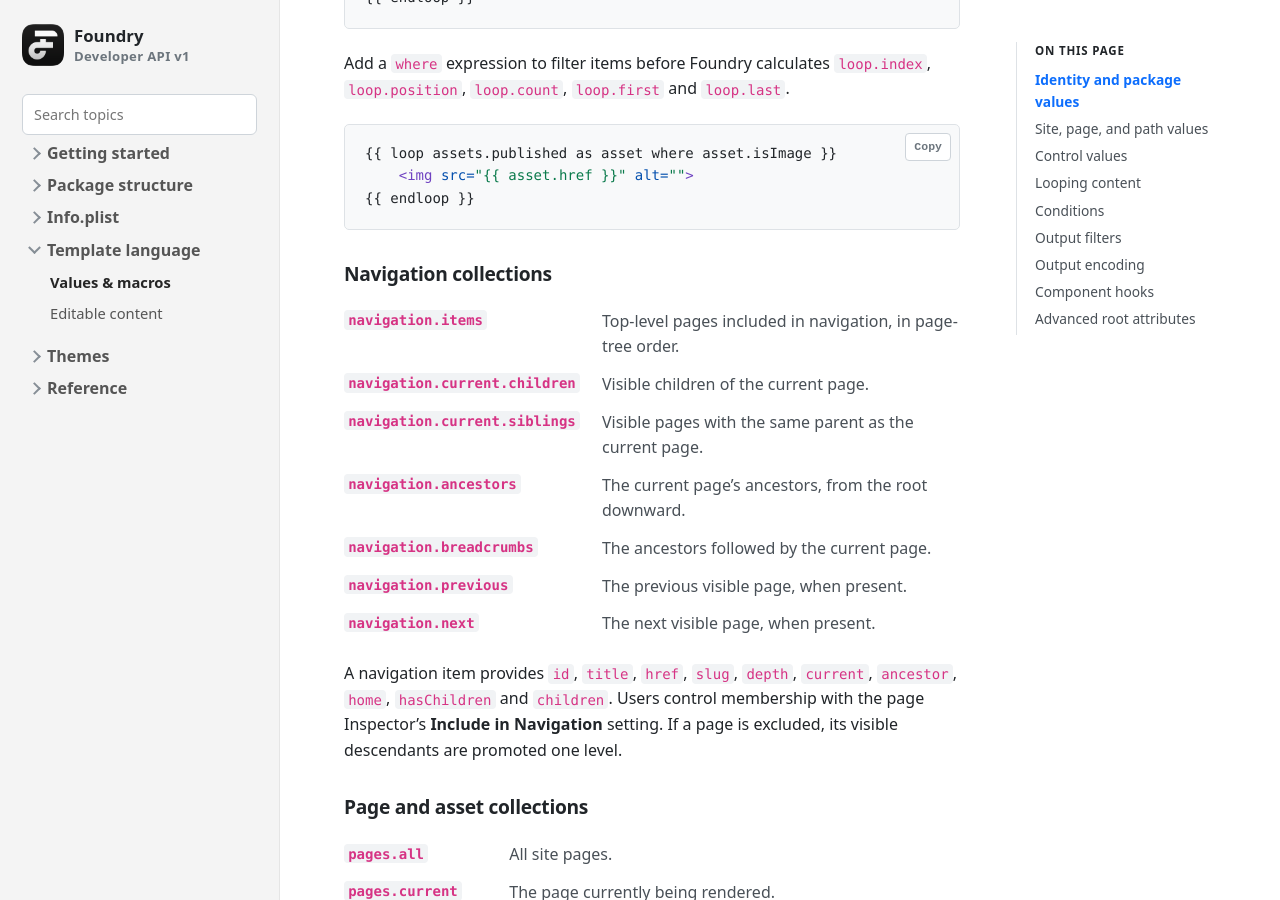
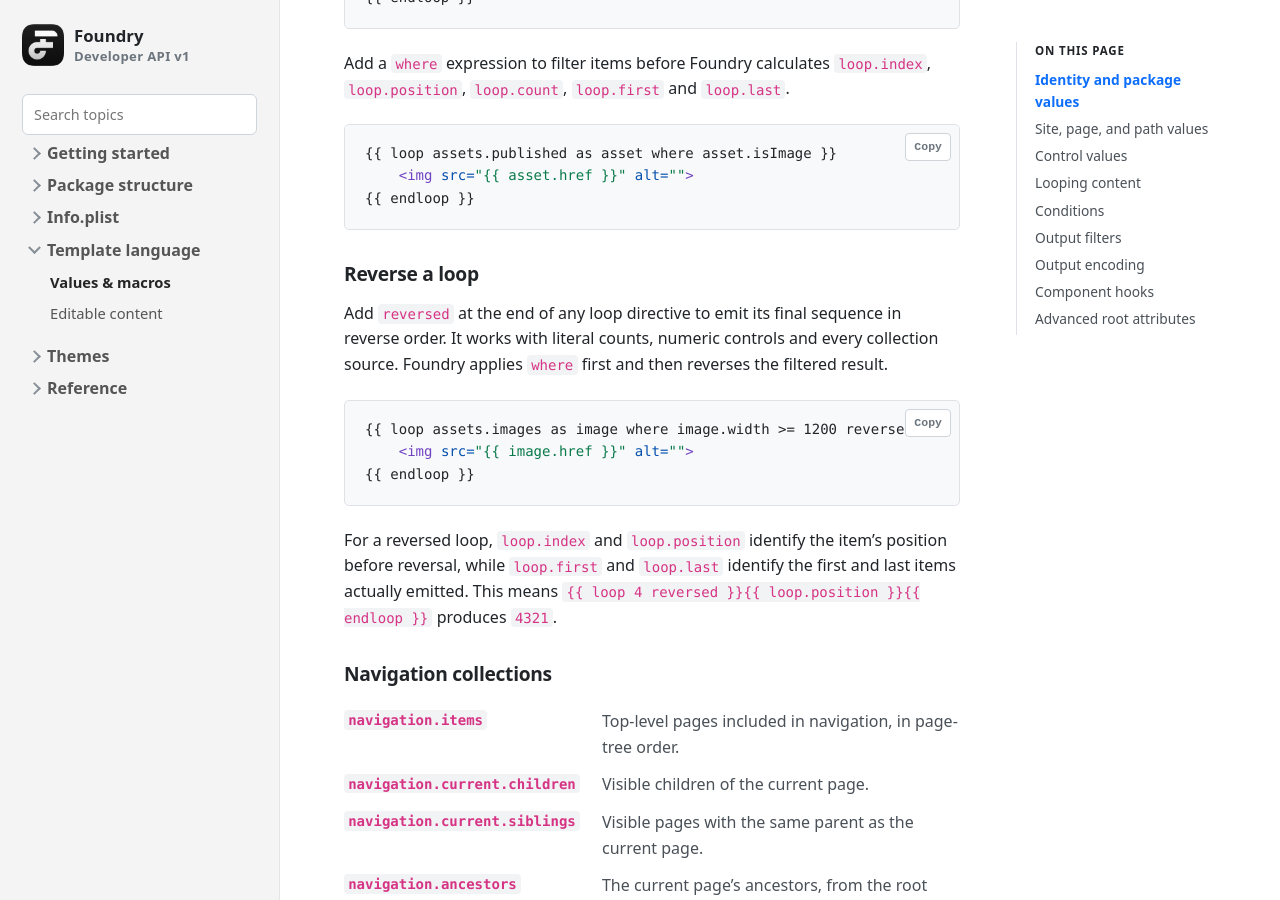
Before and after one commit to doobox/foundry-developer-api, a Jekyll site: the page built from template-values.md, in a window 1280 px wide and 900 px high, scrolled down 5536 px. Built offline with Jekyll 4.4.1, drawn with Linux system fonts in a browser that asks for light colours.

Commit message:
Document reversed loops

````diff
--- a/template-values.md
+++ b/template-values.md
@@ -253,6 +253,21 @@ permalink: "/template-values.html"
 
 </div>
 
+<h3>Reverse a loop</h3>
+<p>Add <code>reversed</code> at the end of any loop directive to emit its final sequence in reverse order. It works with literal counts, numeric controls and every collection source. Foundry applies <code>where</code> first and then reverses the filtered result.</p>
+
+<div markdown="1">
+
+```html
+{{ loop assets.images as image where image.width >= 1200 reversed }}
+    <img src="{{ image.href }}" alt="">
+{{ endloop }}
+```
+
+</div>
+
+<p>For a reversed loop, <code>loop.index</code> and <code>loop.position</code> identify the item’s position before reversal, while <code>loop.first</code> and <code>loop.last</code> identify the first and last items actually emitted. This means <code>{{ loop 4 reversed }}{{ loop.position }}{{ endloop }}</code> produces <code>4321</code>.</p>
+
 <h3>Navigation collections</h3>
 <dl class="syntax-list">
 <dt><code>navigation.items</code></dt><dd>Top-level pages included in navigation, in page-tree order.</dd>
````
